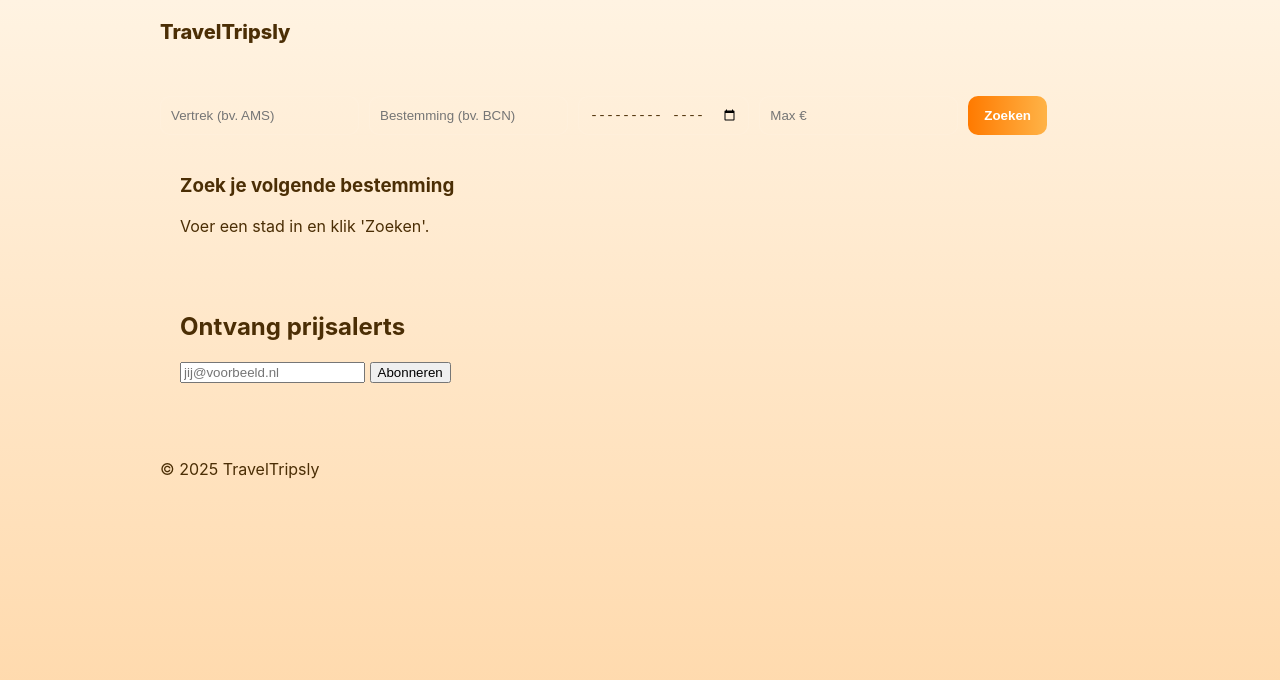
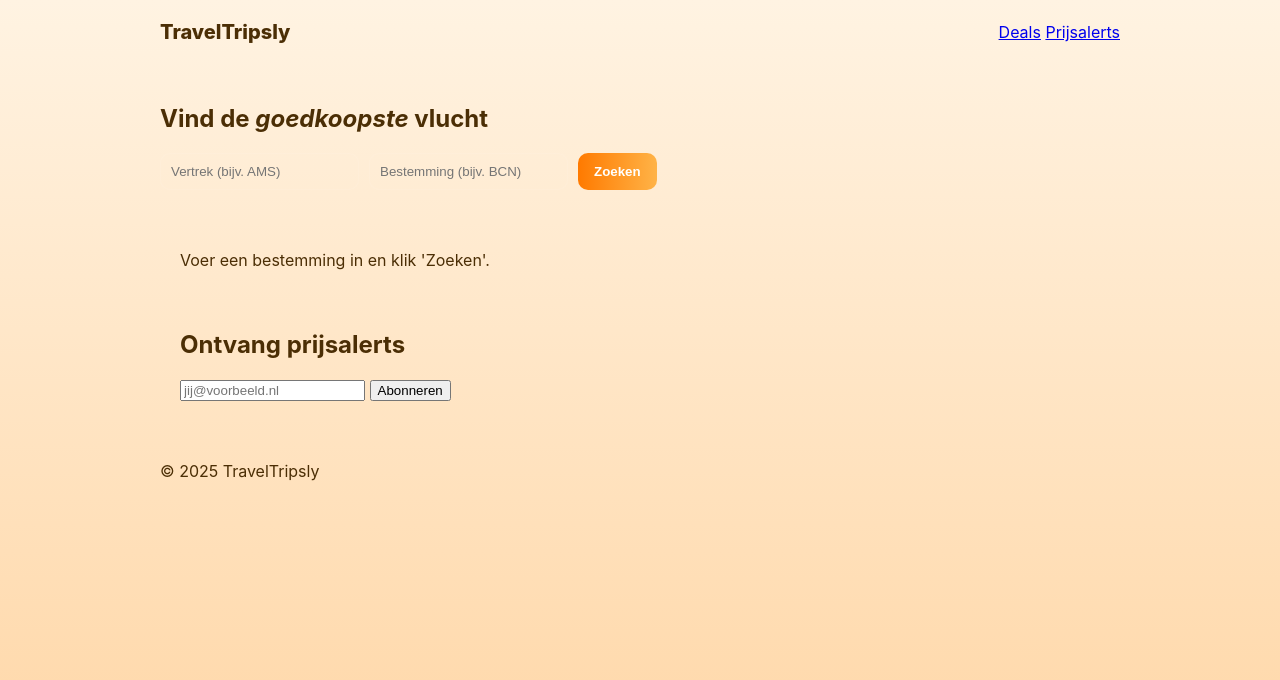
Before and after one commit to basmfaber-glitch/traveltripsly, a plain HTML site: page frontend/index.html in a window 1280 px wide. Drawn offline with Linux system fonts and the light colour scheme.

Commit message:
Update index.html

```diff
--- a/frontend/index.html
+++ b/frontend/index.html
@@ -1,4 +1,3 @@
-
 <!DOCTYPE html>
 <html lang="nl">
 <head>
@@ -10,17 +9,27 @@
 <body>
   <header class="nav container">
     <div class="brand">TravelTripsly</div>
+    <nav class="links">
+      <a href="#deals">Deals</a>
+      <a href="#alerts">Prijsalerts</a>
+    </nav>
   </header>
-  <main class="container">
+
+  <section class="hero container">
+    <div class="left">
+      <h1>Vind de <em>goedkoopste</em> vlucht</h1>
       <form id="searchForm" class="search">
-      <input id="origin" type="text" placeholder="Vertrek (bv. AMS)" />
-      <input id="destination" type="text" placeholder="Bestemming (bv. BCN)" />
-      <input id="month" type="month" />
-      <input id="maxPrice" type="number" placeholder="Max €" min="0" />
+        <input id="origin" type="text" placeholder="Vertrek (bijv. AMS)" required />
+        <input id="destination" type="text" placeholder="Bestemming (bijv. BCN)" required />
         <button type="submit">Zoeken</button>
       </form>
+    </div>
+  </section>
+
+  <main class="container">
     <section id="deals" class="grid"></section>
-    <div id="empty" class="empty container"><h3>Zoek je volgende bestemming</h3><p>Voer een stad in en klik 'Zoeken'.</p></div>
+    <div id="empty" class="empty container">Voer een bestemming in en klik 'Zoeken'.</div>
+
     <section id="alerts" class="container">
       <div class="card glass">
         <h2>Ontvang prijsalerts</h2>
@@ -28,10 +37,11 @@
           <input id="email" type="email" placeholder="jij@voorbeeld.nl" required />
           <button type="submit">Abonneren</button>
         </form>
-        <p id="alertMsg"></p>
+        <div id="alertMsg"></div>
       </div>
     </section>
   </main>
+
   <footer class="container footer">© <span id="year"></span> TravelTripsly</footer>
   <script src="./app.js"></script>
 </body>
```
Lines whose indentation alone changed are shown as unchanged.
